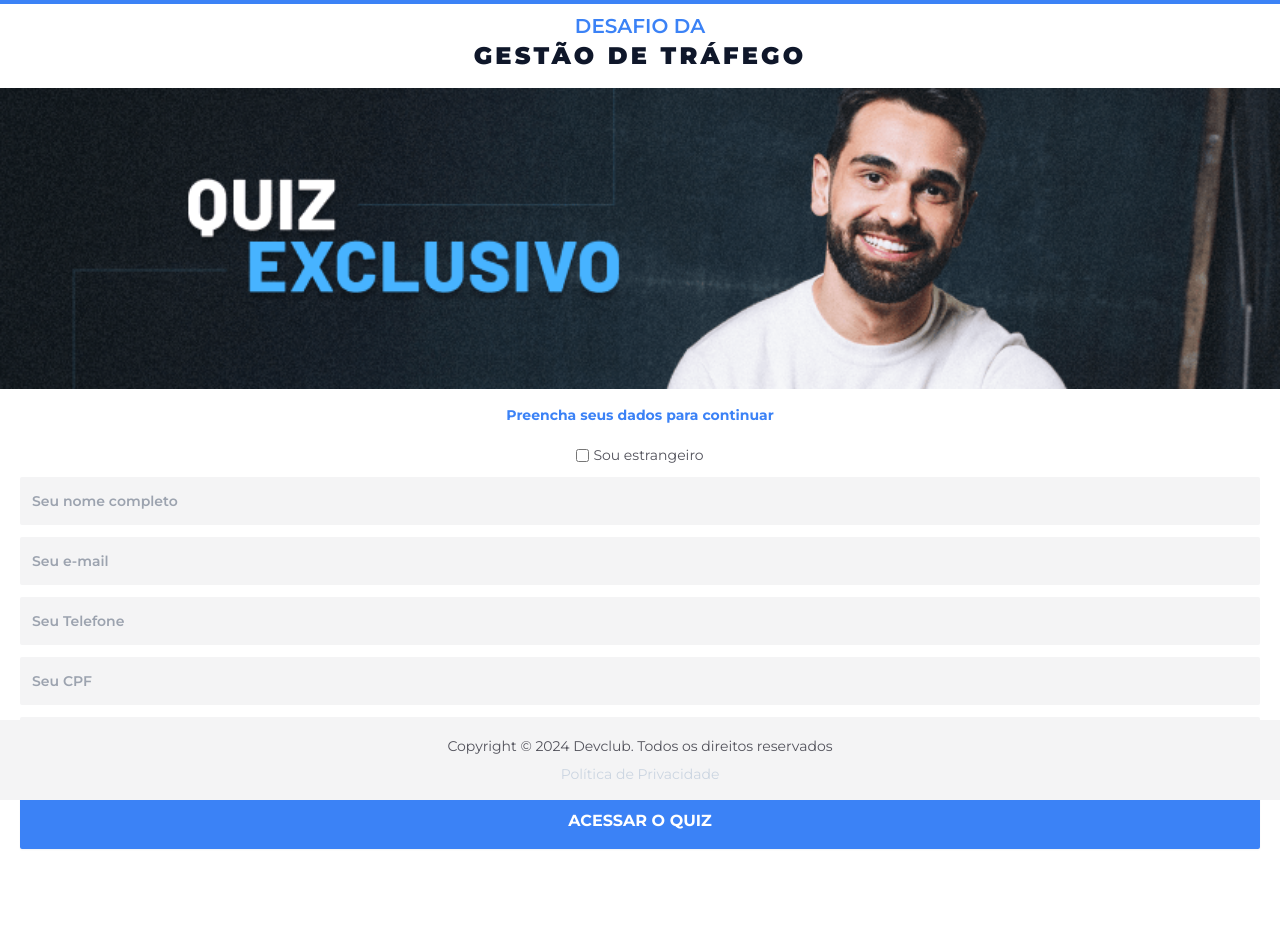
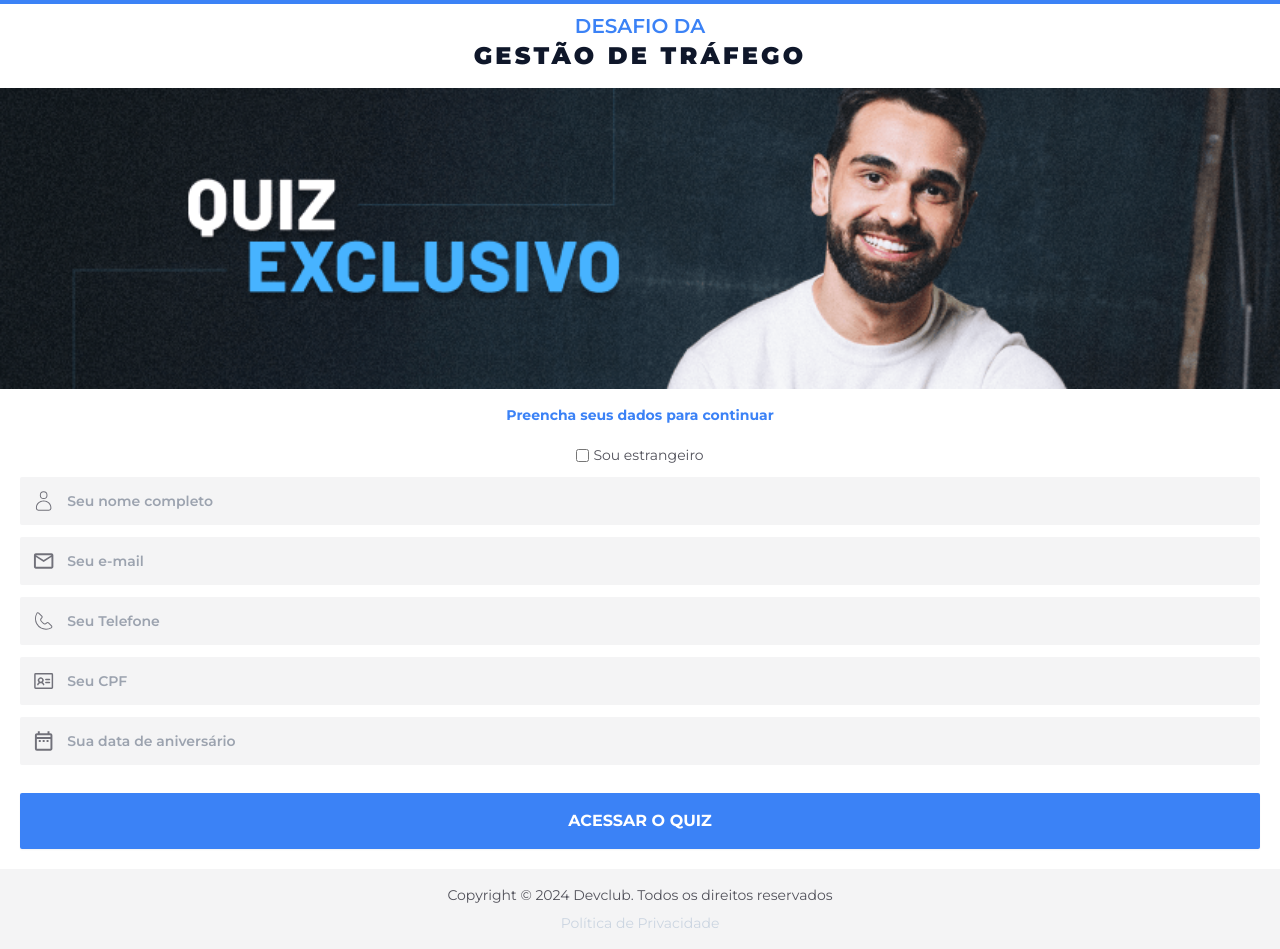
Before and after one commit to rodolfomori-devclub/quiz-interface, a React (Vite) app: page /preencher in a window 1280 px wide. Before the commit the page ends 869 px from the top, so only its background shows below. Built offline with nearby package versions, Linux system fonts and the light colour scheme.

Commit message:
fix: UI design

```diff
--- a/src/components/Footer/index.tsx
+++ b/src/components/Footer/index.tsx
@@ -2,7 +2,7 @@ export const Footer = () => {
   const currentYear = new Date().getFullYear()
 
   return (
-    <footer className="w-full h-fit p-4 bg-zinc-100 fixed bottom-0">
+    <footer className="w-full h-fit p-4 bg-zinc-100 relative bottom-0">
       <div className="w-full flex flex-col gap-2 justify-center">
         <p className="text-zinc-600 text-sm text-center">
           Copyright © {currentYear} Devclub. Todos os direitos reservados
--- a/src/pages/index.tsx
+++ b/src/pages/index.tsx
@@ -1,24 +1,32 @@
 import { Header } from "../components/Header"
+import { Footer } from "../components/Footer"
 
 import mainBannerImg from '../assets/banner-min.png'
 
 import { IoMdArrowDropright } from "react-icons/io"
 import { useNavigate } from "react-router-dom"
 
+import { useState } from "react"
+
 function Home() {
+  const [isChecked, setIsChecked] = useState(false)
   const navigate = useNavigate()
 
   const handleNavigate = (): void => {
-    navigate('/preencher')
+    if (isChecked) {
+      navigate('/preencher')
+    } else {
+      alert('Você precisa concordar com os termos para continuar.')
+    }
   }
 
   return (
-    <div className="w-full h-screen">
+    <div className="w-full min-h-screen">
       <Header />
 
       <img src={mainBannerImg} alt="Banner oficial do evento" className="w-full object-cover mt-2" />
 
-      <section className="w-full p-4 mt-2">
+      <section className="w-full p-4 mt-2 flex-grow">
         <h3 className="text-blue-500 font-semibold text-lg">QUIZ do Desafio da Gestão de Tráfego</h3>
 
         <p className="text-zinc-600 mt-2">Seja muito bem-vindo(a) ao <b>QUIZ DO DESAFIO DA GESTÃO DE TRÁFEGO</b></p>
@@ -125,18 +133,32 @@ function Home() {
             Os participantes declaram expressamente ter lido e estarem de acordo com o presente regulamento e suas condições.</p>
 
           <hr className="opacity-60 mt-4" />
-
           <div className="flex items-center gap-2 mt-4">
-            <input type="checkbox" />
-            <p className="text-zinc-600 text-sm">Declaro ter lido e estar de acordo com o presente regulamento e suas condições.</p>
+            <input
+              type="checkbox"
+              checked={isChecked}
+              onChange={(e) => setIsChecked(e.target.checked)}
+            />
+            <p className="text-zinc-600 text-sm">
+              Declaro ter lido e estar de acordo com o presente regulamento e suas condições.
+            </p>
           </div>
 
-          <button onClick={handleNavigate} className="text-white bg-blue-500 h-12 rounded-sm shadow-sm w-full mt-4" type="button">Prosseguir</button>
+          <button
+            onClick={handleNavigate}
+            className={`text-white bg-blue-500 h-12 rounded-sm shadow-sm w-full mt-4 ${!isChecked ? 'opacity-50 cursor-not-allowed' : 'hover:bg-blue-700'
+              }`}
+            type="button"
+            disabled={!isChecked}
+          >
+            Prosseguir
+          </button>
         </div>
       </section>
+
+      <Footer />
     </div>
   )
-
 }
 
 export default Home
--- a/src/pages/private/quiz-response/index.tsx
+++ b/src/pages/private/quiz-response/index.tsx
@@ -1,15 +1,15 @@
-import { PrivateHeader } from "../../../components/PrivateHeader";
+import { Footer } from "../../../components/Footer"
+import { PrivateHeader } from "../../../components/PrivateHeader"
 
 import mainBannerImg from "../../../assets/banner-min.png"
 
 export function QuizResponse() {
   return (
-    <div className="w-full h-screen">
+    <div className="w-full min-h-screen flex flex-col">
       <PrivateHeader />
 
       <img src={mainBannerImg} alt="Banner oficial do evento" className="w-full object-cover mt-2" />
-      <div className="w-full p-4">
-
+      <div className="w-full p-4 flex-grow">
         <div id="result-info" className="w-full mt-4">
           <h4 className="text-sm text-zinc-700 font-bold text-center">Parabéns! Você terminou de responder ao quiz do Desafio Devclub!</h4>
 
@@ -35,6 +35,8 @@ export function QuizResponse() {
           </ul>
         </div>
       </div>
+
+      <Footer />
     </div>
   )
 }
--- a/src/pages/private/quiz/index.tsx
+++ b/src/pages/private/quiz/index.tsx
@@ -1,3 +1,4 @@
+import { Footer } from "../../../components/Footer"
 import { PrivateHeader } from "../../../components/PrivateHeader"
 
 import mainBannerImg from "../../../assets/banner-min.png"
@@ -378,13 +379,14 @@ export function Quiz() {
   }
 
   return (
-    <div className="w-full h-screen">
+    <div className="w-full min-h-screen">
       <PrivateHeader />
+
       <div className="w-full h-full bg-gray-100 p-4">
 
         <img src={mainBannerImg} alt="Banner oficial do evento" className="w-full object-cover mt-2 mb-4" />
 
-        <form onSubmit={handleSubmit} className="space-y-8 pb-4">
+        <form onSubmit={handleSubmit} className="space-y-8 pb-4 flex-grow">
           {quiz.map((question) => (
             <div key={question.id} className="bg-white p-4 rounded-lg shadow-md">
               <h2 className="text-base font-bold mb-4">{question.question}</h2>
@@ -419,6 +421,8 @@ export function Quiz() {
           </button>
         </form>
       </div>
+
+      <Footer />
     </div>
   )
 }
--- a/src/pages/public/form/index.tsx
+++ b/src/pages/public/form/index.tsx
@@ -1,3 +1,4 @@
+import { useState } from 'react'
 import { Header } from "../../../components/Header"
 import { Footer } from "../../../components/Footer"
 
@@ -5,40 +6,101 @@ import mainBannerImg from "../../../assets/banner-min.png"
 
 import { useNavigate } from "react-router-dom"
 
+import { CiUser } from "react-icons/ci"
+import { MdOutlineEmail } from "react-icons/md"
+import { CiPhone } from "react-icons/ci"
+import { PiIdentificationCard } from "react-icons/pi"
+import { MdOutlineDateRange } from "react-icons/md"
+
 export function Form() {
+  const [isForeigner, setIsForeigner] = useState(false)
+
   const navigate = useNavigate()
 
   const handleNavigate = (): void => {
     navigate('/quiz')
   }
 
+  const handleCheckboxChange = (e: React.ChangeEvent<HTMLInputElement>) => {
+    setIsForeigner(e.target.checked)
+  }
+
   return (
-    <div className="w-full h-screen">
+    <div className="w-full min-h-screen flex flex-col">
       <Header />
 
       <img src={mainBannerImg} alt="Banner oficial do evento" className="w-full object-cover mt-2" />
 
-      <form className="w-full mt-4">
+      <form className="w-full mt-4 flex-grow">
         <h4 className="text-sm text-blue-500 font-bold text-center">Preencha seus dados para continuar</h4>
 
         <div className="p-5 flex flex-col gap-3 justify-center">
           <div className="flex items-center gap-1 w-full justify-center">
-            <input type="checkbox" />
+            <input
+              type="checkbox"
+              checked={isForeigner}
+              onChange={handleCheckboxChange}
+            />
             <p className="text-zinc-600 text-sm">Sou estrangeiro</p>
           </div>
 
-          <input id="user-name" type="text" className="h-12 text-sm rounded-sm bg-zinc-100 pl-3 font-semibold" placeholder="Seu nome completo" />
+          <div className="flex items-center bg-zinc-100 rounded-sm">
+            <CiUser className="text-zinc-500 ml-3" size={24} />
+            <input
+              id="user-name"
+              type="text"
+              className="h-12 w-full text-sm rounded-sm bg-transparent pl-3 font-semibold"
+              placeholder="Seu nome completo"
+            />
+          </div>
 
-          <input id="user-email" type="text" className="h-12 text-sm rounded-sm bg-zinc-100 pl-3 font-semibold" placeholder="Seu e-mail" />
+          <div className="flex items-center bg-zinc-100 rounded-sm">
+            <MdOutlineEmail className="text-zinc-500 ml-3" size={24} />
+            <input
+              id="user-email"
+              type="text"
+              className="h-12 w-full text-sm rounded-sm bg-transparent pl-3 font-semibold"
+              placeholder="Seu e-mail"
+            />
+          </div>
 
-          <input id="user-phone" type="text" className="h-12 text-sm rounded-sm bg-zinc-100 pl-3 font-semibold" placeholder="Seu Telefone" />
+          <div className="flex items-center bg-zinc-100 rounded-sm">
+            <CiPhone className="text-zinc-500 ml-3" size={24} />
+            <input
+              id="user-phone"
+              type="text"
+              className="h-12 w-full text-sm rounded-sm bg-transparent pl-3 font-semibold"
+              placeholder={isForeigner ? "Seu Telefone + código do país" : "Seu Telefone"}
+            />
+          </div>
 
-          <input id="user-cpf" type="text" className="h-12 text-sm rounded-sm bg-zinc-100 pl-3 font-semibold" placeholder="Seu CPF" />
+          <div className="flex items-center bg-zinc-100 rounded-sm">
+            <PiIdentificationCard className="text-zinc-500 ml-3" size={24} />
+            <input
+              id="user-cpf"
+              type="text"
+              className="h-12 w-full text-sm rounded-sm bg-transparent pl-3 font-semibold"
+              placeholder={isForeigner ? "Seu documento estrangeiro" : "Seu CPF"}
+            />
+          </div>
 
-          <input id="user-birthdate" type="text" className="h-12 text-sm rounded-sm bg-zinc-100 pl-3 font-semibold" placeholder="Sua data de aniversário" />
+          <div className="flex items-center bg-zinc-100 rounded-sm">
+            <MdOutlineDateRange className="text-zinc-500 ml-3" size={24} />
+            <input
+              id="user-birthdate"
+              type="text"
+              className="h-12 w-full text-sm rounded-sm bg-transparent pl-3 font-semibold"
+              placeholder="Sua data de aniversário"
+            />
+          </div>
 
-            {/* mudar p/ type submit depois */}
-          <button onClick={handleNavigate} type="button" className="text-white bg-blue-500 h-14 rounded-sm shadow-sm w-full mt-4 font-bold uppercase" >Acessar o Quiz</button>
+          <button
+            onClick={handleNavigate}
+            type="button"
+            className="text-white bg-blue-500 h-14 rounded-sm shadow-sm w-full mt-4 font-bold uppercase"
+          >
+            Acessar o Quiz
+          </button>
         </div>
       </form>
 
```
